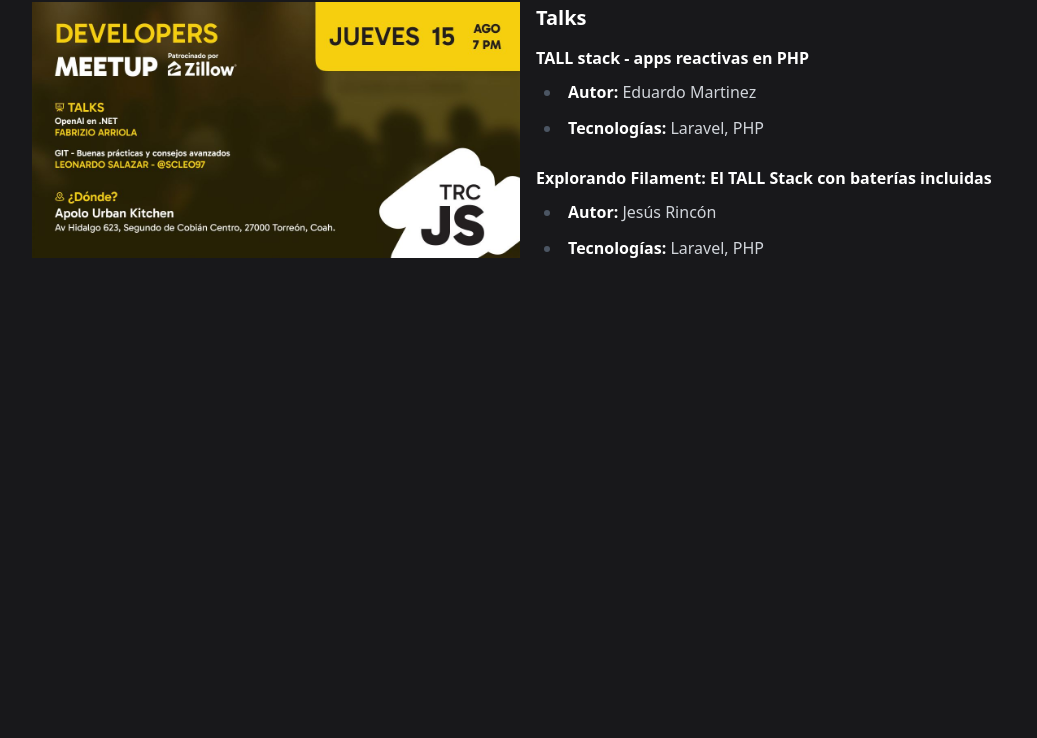
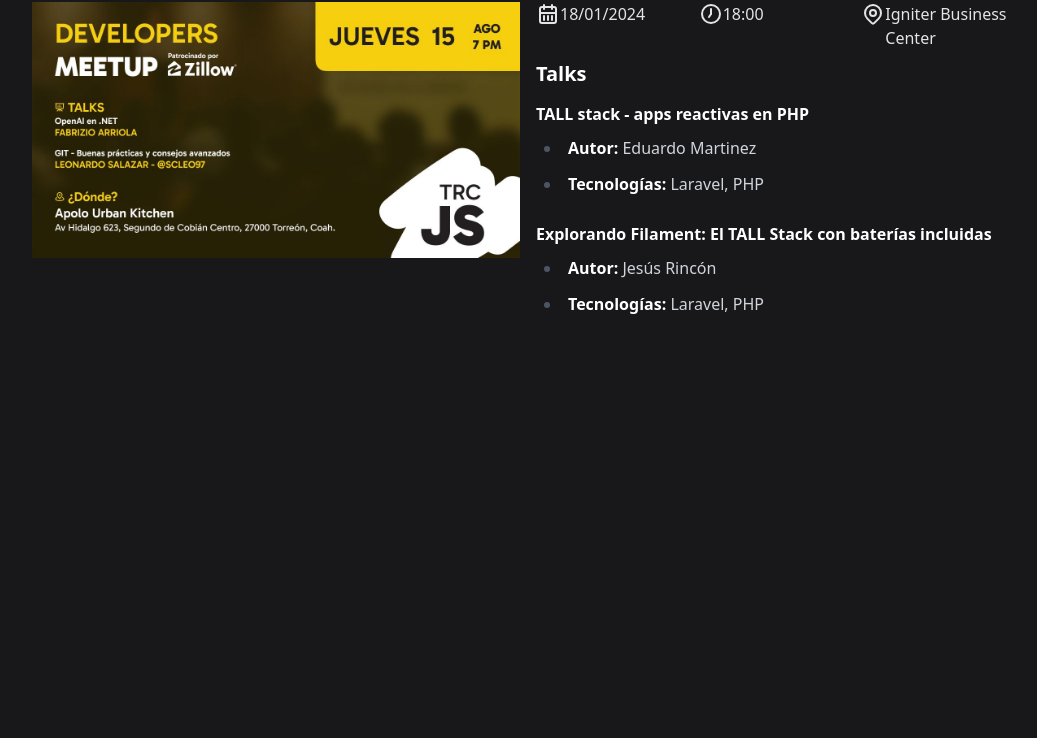
Before and after one commit to Jorki3/dev_meetup_trc, an Astro site: page /event/0124mu in a window 1280 px wide. Shown: the part 198-936 px from the top of the page, without its empty margins (112-1149 px from the left). Built offline with nearby package versions, Linux system fonts and the light colour scheme; Astro itself is replaced by a stand-in of ours.

Commit message:
Adding Meetups information

```diff
--- a/src/components/Header.astro
+++ b/src/components/Header.astro
@@ -9,6 +9,8 @@ import NavItem from "./NavItem.astro";
     <NavItem link="/">Inicio</NavItem>
     <NavItem link="/events">Eventos</NavItem>
     <NavItem link="/about">Nosotros</NavItem>
-    <NavItem link="/whatsapp">Unete</NavItem>
+    <NavItem link="https://chat.whatsapp.com/Lrdy2KsIrza8Qc2iR96E3S"
+      >Unete</NavItem
+    >
   </nav>
 </header>
--- a/src/content/config.ts
+++ b/src/content/config.ts
@@ -7,7 +7,10 @@ const events = defineCollection({
     img: z.string(),
     location: z.string(),
     location_url: z.string().url(),
-    date: z.string(),
+    date: z.date(),
+    hour: z.string().regex(/^(0[0-9]|1[0-9]|2[0-3]):[0-5][0-9]$/, {
+      message: "La hora debe estar en formato HH:mm (24 horas)",
+    }),
   }),
 });
 
--- a/src/content/events/0124MU.md
+++ b/src/content/events/0124MU.md
@@ -3,8 +3,8 @@ title: MeetUp 2024-01
 img: mu2401.jpg
 location: Igniter Business Center
 location_url: https://maps.app.goo.gl/dAZPh2je1TswzPk39
-date: 18-01-2024
-# hour: 6:00 pm
+date: 2024-01-18
+hour: "18:00"
 ---
 
 ### Talks
--- a/src/content/events/0224MU.md
+++ b/src/content/events/0224MU.md
@@ -3,8 +3,8 @@ title: MeetUp 2024-02
 img: mu2401.jpg
 location: Igniter Business Center
 location_url: https://maps.app.goo.gl/dAZPh2je1TswzPk39
-date: 15-02-2024
-# hour: 6:00 pm
+date: 2024-02-15
+hour: "18:00"
 ---
 
 ### Talks
--- a/src/content/events/0324MU.md
+++ b/src/content/events/0324MU.md
@@ -3,8 +3,8 @@ title: MeetUp 2024-03
 img: mu2401.jpg
 location: Cafelina Café
 location_url: https://maps.app.goo.gl/iY4ZnwijZxZ1UwCA6
-date: 21-03-2024
-# hour: 7:00 pm
+date: 2024-03-21
+hour: "19:00"
 ---
 
 ### Talks
--- a/src/content/events/0424MU.md
+++ b/src/content/events/0424MU.md
@@ -3,8 +3,8 @@ title: MeetUp 2024-04
 img: mu2401.jpg
 location: Apolo Urban Kitchen TRC
 location_url: https://maps.app.goo.gl/Kd232LRY6ZGiBGjr7
-date: 25-04-2024
-# hour: 7:00 pm
+date: 2024-04-25
+hour: "19:00"
 ---
 
 ### Talks
--- a/src/content/events/0524MU.md
+++ b/src/content/events/0524MU.md
@@ -3,8 +3,8 @@ title: MeetUp 2024-05
 img: mu2401.jpg
 location: Cafelina Café
 location_url: https://maps.app.goo.gl/iY4ZnwijZxZ1UwCA6
-date: 16-05-2024
-# hour: 7:00 pm
+date: 2024-05-16
+hour: "19:00"
 ---
 
 ### Talks
--- /dev/null
+++ b/src/content/events/0624MU.md
@@ -0,0 +1,20 @@
+---
+title: MeetUp 2024-06
+img: mu2401.jpg
+location: Apolo Urban Kitchen TRC
+location_url: https://maps.app.goo.gl/Kd232LRY6ZGiBGjr7
+date: 2024-06-20
+hour: "19:00"
+---
+
+### Talks
+
+#### Kotlin
+
+* **Autor:** Omar Sanchez
+* **Tecnologías:** Kotlin
+
+#### CI - Implementación y buenas prácticas
+
+* **Autor:** Gera Morán
+* **Tecnologías:** GIT
--- /dev/null
+++ b/src/content/events/0724MU.md
@@ -0,0 +1,20 @@
+---
+title: MeetUp 2024-07
+img: mu2401.jpg
+location: Ahjijob
+location_url: https://maps.app.goo.gl/ACGYfN42rHYu9DyeA
+date: 2024-07-18
+hour: "19:00"
+---
+
+### Talks
+
+#### Scrum: Un marco de trabajo agil y adaptable - Role y responsabilidades clave
+
+* **Autor:** Angel Sandoval
+* **Tecnologías:** Scrum
+
+#### Low-Code: Una introducción practica con OutSystem
+
+* **Autor:** Jesús Uresti
+* **Tecnologías:** GIT
--- /dev/null
+++ b/src/content/events/0824MU.md
@@ -0,0 +1,20 @@
+---
+title: MeetUp 2024-08
+img: mu2401.jpg
+location: Apolo Urban Kitchen TRC
+location_url: https://maps.app.goo.gl/Kd232LRY6ZGiBGjr7
+date: 2024-08-15
+hour: "19:00"
+---
+
+### Talks
+
+#### OpenAI en .NET
+
+* **Autor:** Fabrizio Arriola
+* **Tecnologías:** .Net OpenAi
+
+#### GIT - Buenas practicas y consejos avanzados
+
+* **Autor:** Leonardo Salazar - @SCLEO97
+* **Tecnologías:** GIT
--- /dev/null
+++ b/src/content/events/0924MU.md
@@ -0,0 +1,20 @@
+---
+title: MeetUp 2024-09
+img: mu2409.jpg
+location: Apolo Urban Kitchen TRC
+location_url: https://maps.app.goo.gl/Kd232LRY6ZGiBGjr7
+date: 2024-09-19
+hour: "19:00"
+---
+
+### Talks
+
+#### Ruta de aprendizaje en Kubernetes
+
+* **Autor:** Gustavo Palazuelos
+* **Tecnologías:** Kubernetes
+
+#### Whatsapp Bot con Node.js
+
+* **Autor:** Christian Arvizu
+* **Tecnologías:** Node
--- a/src/pages/event/[id].astro
+++ b/src/pages/event/[id].astro
@@ -16,7 +16,14 @@ export async function getStaticPaths() {
 
 const { event } = Astro.props;
 const { slug, data } = event;
-const { date, img, location, location_url, title } = data;
+const { date, hour, img, location, location_url, title } = data;
+
+const dateUTC = new Date(date.getTime() + date.getTimezoneOffset() * 60000);
+const formattedDate = dateUTC.toLocaleDateString("es-MX", {
+  year: "numeric",
+  month: "2-digit",
+  day: "2-digit",
+});
 
 const { Content } = await render(event);
 ---
@@ -63,6 +70,76 @@ const { Content } = await render(event);
     </aside>
 
     <main class="flex-1">
+      <div class="flex flex-col sm:flex-row mb-2 space-y-2 sm:space-y-0">
+        <p class="flex-1 flex">
+          <span>
+            <svg
+              xmlns="http://www.w3.org/2000/svg"
+              width="24"
+              height="24"
+              viewBox="0 0 24 24"
+              fill="none"
+              stroke="currentColor"
+              stroke-width="2"
+              stroke-linecap="round"
+              stroke-linejoin="round"
+              class="icon icon-tabler icons-tabler-outline icon-tabler-calendar-week"
+              ><path stroke="none" d="M0 0h24v24H0z" fill="none"></path><path
+                d="M4 7a2 2 0 0 1 2 -2h12a2 2 0 0 1 2 2v12a2 2 0 0 1 -2 2h-12a2 2 0 0 1 -2 -2v-12z"
+              ></path><path d="M16 3v4"></path><path d="M8 3v4"></path><path
+                d="M4 11h16"></path><path d="M8 14v4"></path><path d="M12 14v4"
+              ></path><path d="M16 14v4"></path></svg
+            >
+          </span>
+          {formattedDate}
+        </p>
+
+        <p class="flex-1 flex">
+          <span>
+            <svg
+              xmlns="http://www.w3.org/2000/svg"
+              width="24"
+              height="24"
+              viewBox="0 0 24 24"
+              fill="none"
+              stroke="currentColor"
+              stroke-width="2"
+              stroke-linecap="round"
+              stroke-linejoin="round"
+              class="icon icon-tabler icons-tabler-outline icon-tabler-clock-hour-7"
+              ><path stroke="none" d="M0 0h24v24H0z" fill="none"></path><path
+                d="M12 12m-9 0a9 9 0 1 0 18 0a9 9 0 1 0 -18 0"></path><path
+                d="M12 12l-2 3"></path><path d="M12 7v5"></path></svg
+            >
+          </span>
+          {hour}
+        </p>
+
+        <p class="flex-1 flex">
+          <span>
+            <svg
+              xmlns="http://www.w3.org/2000/svg"
+              width="24"
+              height="24"
+              viewBox="0 0 24 24"
+              fill="none"
+              stroke="currentColor"
+              stroke-width="2"
+              stroke-linecap="round"
+              stroke-linejoin="round"
+              class="icon icon-tabler icons-tabler-outline icon-tabler-map-pin"
+              ><path stroke="none" d="M0 0h24v24H0z" fill="none"></path><path
+                d="M9 11a3 3 0 1 0 6 0a3 3 0 0 0 -6 0"></path><path
+                d="M17.657 16.657l-4.243 4.243a2 2 0 0 1 -2.827 0l-4.244 -4.243a8 8 0 1 1 11.314 0z"
+              ></path></svg
+            >
+          </span>
+          <a target="_blank" href={location_url}>
+            {location}
+          </a>
+        </p>
+      </div>
+
       <div class="prose prose-invert">
         <Content />
       </div>
--- a/src/pages/events.astro
+++ b/src/pages/events.astro
@@ -6,6 +6,9 @@ import { Image } from "astro:assets";
 import { getCollection } from "astro:content";
 
 const events = await getCollection("events");
+// const sortedEvents = events.sort(
+//   (a, b) => new Date(b.data.date) - new Date(a.data.date)
+// );
 ---
 
 <Layout title="Eventos">
@@ -16,7 +19,16 @@ const events = await getCollection("events");
     {
       events.map((event) => {
         const { slug, data } = event;
-        const { title, date, img, location, location_url } = data;
+        const { title, date, img, location, location_url, hour } = data;
+        const dateUTC = new Date(
+          date.getTime() + date.getTimezoneOffset() * 60000
+        );
+
+        const formattedDate = dateUTC.toLocaleDateString("es-MX", {
+          year: "numeric",
+          month: "2-digit",
+          day: "2-digit",
+        });
 
         return (
           <Card classes="transition hover:scale-105">
@@ -25,8 +37,8 @@ const events = await getCollection("events");
 
               <div class="flex flex-row">
                 <p class="flex-1">
-                  <span>Fecha: {date}</span> <br />
-                  {/* <span>Hora: {event.hour}</span> */}
+                  <span>Fecha: {formattedDate}</span> <br />
+                  <span>Hora: {hour}</span>
                 </p>
 
                 <p class="flex-1 text-right">
```
